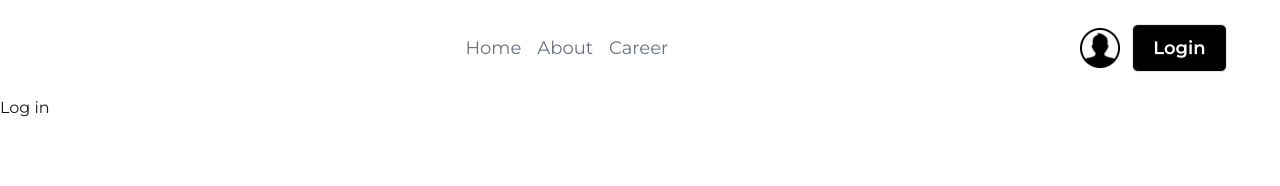
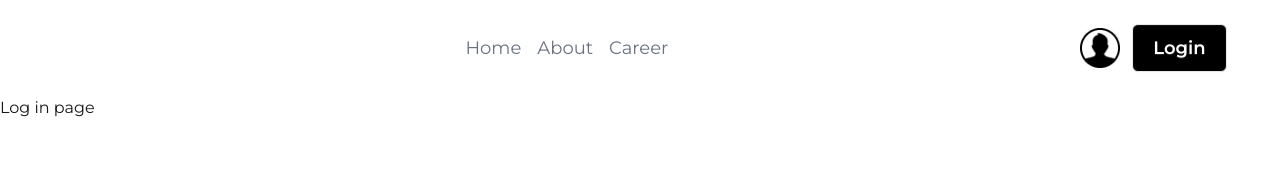
Before and after one commit to Pinon1345/Dragon-News-Project, a Next.js app: page /login in a window 1280 px wide. Shown: the top 186 px of the page. Built offline with nearby package versions, Linux system fonts and the light colour scheme.

Commit message:
starting authentication portion wit better auth

```diff
--- a/src/app/(auth)/login/page.jsx
+++ b/src/app/(auth)/login/page.jsx
@@ -3,7 +3,7 @@ import React from 'react';
 const LoginPage = () => {
     return (
         <div>
-            <h2>Log in</h2>
+            <h2>Log in page</h2>
         </div>
     );
 };
--- a/src/app/(auth)/register/page.jsx
+++ b/src/app/(auth)/register/page.jsx
@@ -3,7 +3,7 @@ import React from 'react';
 const RegisterPage = () => {
     return (
         <div>
-            <h2>Register</h2>
+            <h2>Register page</h2>
         </div>
     );
 };
```
